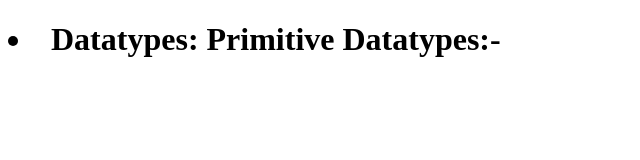
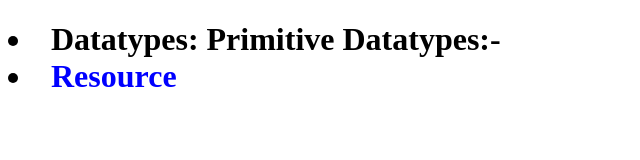
Before and after one commit to Balia077/Mastering-JavaScript, a plain HTML site: page DataTypes In JS/Primitive/index.html in a window 1280 px wide. Shown: the whole page, without its empty margins (0-640 px from the left). Drawn offline with Linux system fonts and the light colour scheme.

Commit message:
Update index.html

```diff
--- a/DataTypes In JS/Primitive/index.html
+++ b/DataTypes In JS/Primitive/index.html
@@ -6,9 +6,15 @@
     <title>Datatypes: Primitive Datatypes</title>
 </head>
 <body>
-
+     <style>
+        h1 a{
+            text-decoration: none;
+            color: blue;
+        }
+    </style>
     <h1>
         <li>Datatypes: Primitive Datatypes:-</li>
+         <li><a href="https://www.codehelp.in/tutorial/javascript/primitive-datatypes-in-java-script">Resource</a></li>
     </h1>
 
     <script src="script.js"></script>
```
